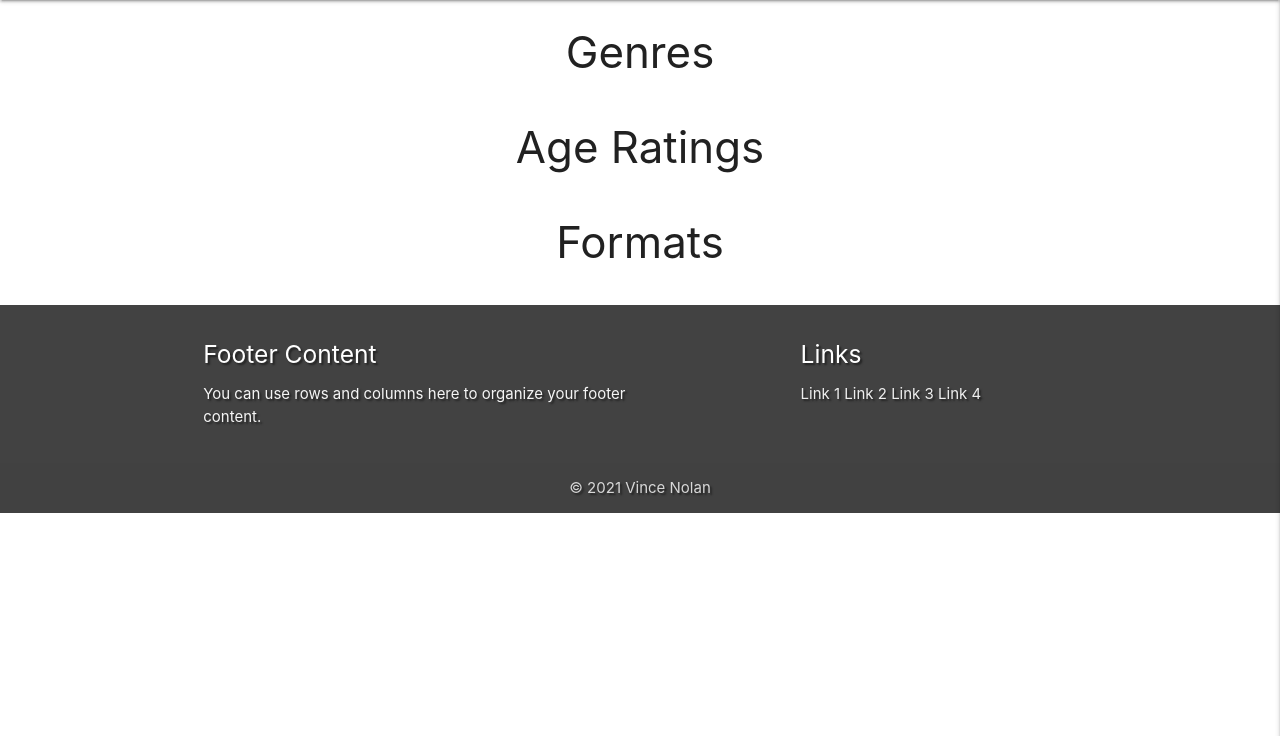
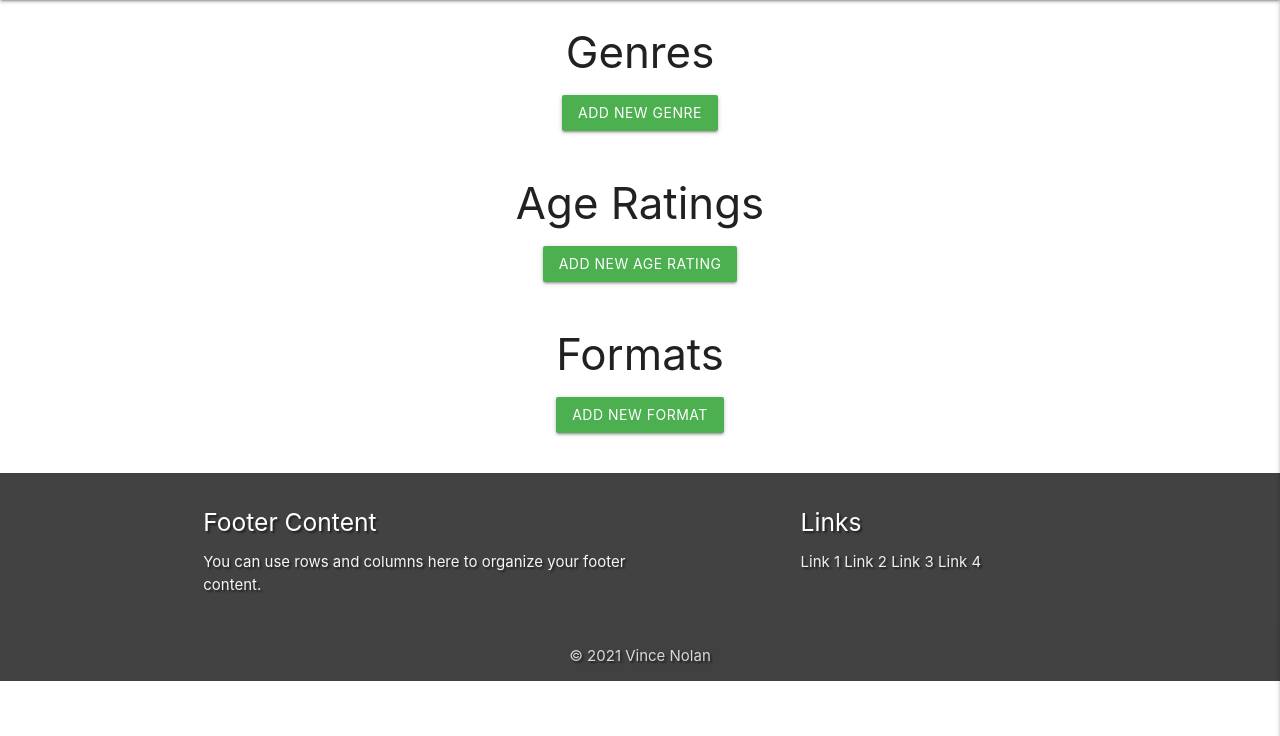
Before and after one commit to VinceNolan999/ms3-my-movie-catalog, a Flask app: page /get_categories in a window 1280 px wide. Shown: the part 64-800 px from the top of the page. Run offline with Flask 2, Linux system fonts and the light colour scheme; data that the repository does not hold is empty; some libraries are stand-ins or nearby versions.

Commit message:
add and edit genre functionality

```diff
--- a/app.py
+++ b/app.py
@@ -16,6 +16,7 @@ app.config["MONGO_URI"] = os.environ.get("MONGO_URI")
 app.secret_key = os.environ.get("SECRET_KEY")
 
 mongo = PyMongo(app)
+
 
 # get all movies
 @app.route("/")
@@ -192,12 +193,52 @@ def delete_movie(movie_id):
     return redirect(url_for("get_movies"))
 
 
+# Mongo categories lists
 @app.route("/get_categories")
 def get_categories():
     genres = list(mongo.db.genres.find().sort("genre_name", 1))
     formats = list(mongo.db.formats.find().sort("format_type", 1))
-    ages = list(mongo.db.ages.find().sort("age_rating", 1))
-    return render_template("categories.html", genres=genres, formats=formats, ages=ages)
+    ages = list(mongo.db.ages.find())
+    return render_template("categories.html",
+                           genres=genres,
+                           formats=formats,
+                           ages=ages)
+
+
+# add genre
+@app.route("/add_genre", methods=["GET", "POST"])
+def add_genre():
+    if request.method == "POST":
+        genre = {
+            "genre_name": request.form.get("genre_name")
+        }
+        mongo.db.genres.insert_one(genre)
+        flash("New Genre Added")
+        return redirect(url_for("get_categories"))
+
+    return render_template("add_genre.html")
+
+
+# edit genre
+@app.route("/edit_genre/<genre_id>", methods=["GET", "POST"])
+def edit_genre(genre_id):
+    if request.method == "POST":
+        update = {
+            "genre_name": request.form.get("genre_name")
+        }
+        mongo.db.genres.update({"_id": ObjectId(genre_id)}, update)
+        flash("Genre Updated")
+        return redirect(url_for("get_categories"))
+    genre = mongo.db.genres.find_one({"_id": ObjectId(genre_id)})
+    return render_template("edit_genre.html", genre=genre)
+
+
+# delete genre
+@app.route("/delete_genre/<genre_id>")
+def delete_genre(genre_id):
+    mongo.db.genres.remove({"_id": ObjectId(genre_id)})
+    flash("Genre Deleted")
+    return redirect(url_for("get_categories"))
 
 
 if __name__ == "__main__":
--- a/templates/add_movie.html
+++ b/templates/add_movie.html
@@ -69,7 +69,7 @@
                     <input id="image_url" name="image_url" type="text" class="validate" required>
                     <label for="image_url">Enter URL for Image</label>
                 </div>
-                <!-- mWish list toggler -->
+                <!-- Wish list toggler -->
                 <div class="input-field col s12">
                     <div class="switch">
                         <i class="material-icons prefix">account_circle</i>
--- a/templates/categories.html
+++ b/templates/categories.html
@@ -2,7 +2,11 @@
 {% block content %}
 
 <h3 class="center-align">Genres</h3>
-
+<div class="row">
+    <div class="center col s12">
+        <a href="{{ url_for('add_genre') }}" class="btn green waves-effect waves-light">Add New Genre</a>
+    </div>
+</div>
 
 <div class="row">
     {% for genre in genres %}
@@ -12,8 +16,8 @@
                 <span class="card-title">{{ genre.genre_name }}</span>
             </div>
             <div class="card-action">
-          <a href="#" class="btn orange waves-effect waves-light">Edit</a>
-          <a href="#" class="btn red waves-effect waves-light">Delete</a>
+                <a href="{{ url_for('edit_genre', genre_id=genre._id) }}" class="btn orange waves-effect waves-light">Edit</a>
+                <a href="{{ url_for('delete_genre', genre_id=genre._id) }}" class="btn red waves-effect waves-light">Delete</a>
             </div>
         </div>
     </div>
@@ -21,6 +25,11 @@
 </div>
 
 <h3 class="center-align">Age Ratings</h3>
+<div class="row">
+    <div class="center col s12">
+        <a href="#" class="btn green waves-effect waves-light">Add New Age Rating</a>
+    </div>
+</div>
 
 <div class="row">
     {% for age in ages %}
@@ -39,6 +48,11 @@
 </div>
 
 <h3 class="center-align">Formats</h3>
+<div class="row">
+    <div class="center col s12">
+        <a href="#" class="btn green waves-effect waves-light">Add New Format</a>
+    </div>
+</div>
 
 <div class="row">
     {% for format in formats %}
```
Also changed, not shown: templates/add_genre.html (added, +28 -0 lines), templates/edit_genre.html (added, +29 -0 lines). Lines whose indentation alone changed are shown as unchanged.
